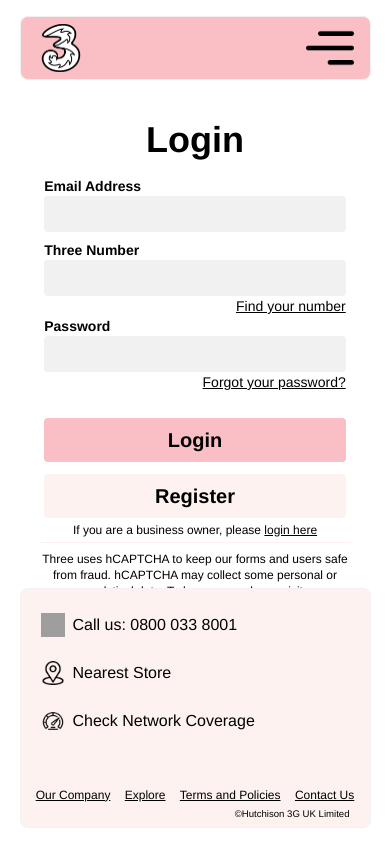
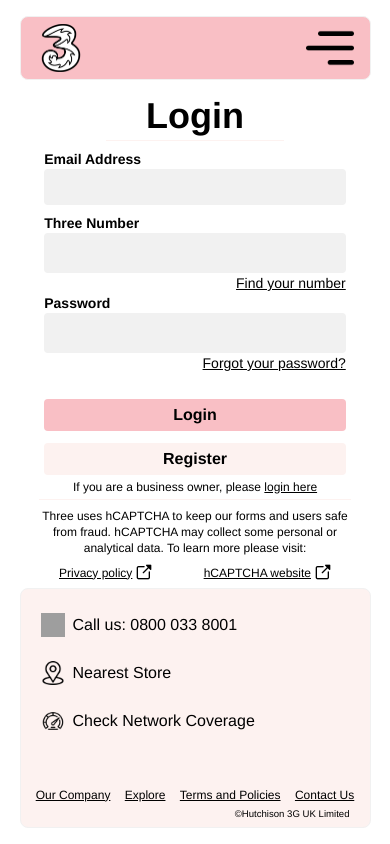
Before and after one commit to sam98963/Three_Login_Redesign, a React (Vite) app: page / in a window 390 px wide. Built offline with nearby package versions, Linux system fonts and the light colour scheme; grey boxes are pictures that could not be loaded.

Commit message:
responsive 80% complete

```diff
--- a/src/Components/Form/Form.jsx
+++ b/src/Components/Form/Form.jsx
@@ -1,37 +1,37 @@
 import NewTab from "../../Assets/NewTab.png"
 export default function Form(){
   return(<main className="w-full flex items-center flex-col h-3/5 ">
-    <h1 className="text-4xl md:text-5xl font-bold py-2 pt-10 -mt-4 md:py-8 md:-mt-8">Login</h1>
+    <h1 className="text-4xl md:text-5xl font-bold pt-10 py-1 -mt-10 md:py-3 md:pt-10 md:-mt-8 border-b-1 border-secondary px-10">Login</h1>
 
-    <section className="w-full flex justify-center text-sm md:text-lg">
+    <section className="w-full flex justify-center text-sm md:text-lg mt-2">
 
-      <form className="flex flex-wrap w-11/12 md:w-4/5 xl:justify-start justify-center">
-        <div className="w-full md:w-1/2 px-7 py-2 md:py-5 md:py-0">
+      <form className="flex flex-wrap w-11/12 lg:w-4/5 xl:justify-start justify-center">
+        <div className="w-full md:w-3/5 lg:w-1/2 px-7 md:pb-5 pb-2">
           <p className="font-bold">Email Address</p>
-          <input type= "text" className="bg-tertiary placeholder:text-sm py-1 md:placeholder:text-lg md:py-2 pl-2 rounded w-full lg:placeholder:text-xl focus:outline-none text-xl "></input>
+          <input type= "text" className="bg-tertiary placeholder:text-sm py-1 md:placeholder:text-lg md:py-2 pl-2 rounded w-full focus:outline-none text-xl "></input>
         </div>
-        <div className="w-full md:w-1/2 px-7 flex flex-col">
+        <div className="w-full md:w-3/5 lg:w-1/2 px-7 flex flex-col">
           <p className="font-bold">Three Number</p>
-          <input type= "text" className="bg-tertiary md:placeholder:text-lg py-1 md:py-2 pl-2 rounded w-full lg:placeholder:text-xl focus:outline-none text-xl "></input>
+          <input type= "text" className="bg-tertiary md:placeholder:text-lg py-1.5 md:py-2 pl-2 rounded w-full focus:outline-none text-xl "></input>
           <a className="self-end underline">Find your number</a>
         </div>
-        <div className="w-full md:w-1/2 px-7 flex flex-col">
+        <div className="w-full md:w-3/5 lg:w-1/2 px-7 flex flex-col">
           <p className="font-bold">Password</p>
-          <input type= "text" className="bg-tertiary md:placeholder:text-lg py-1 md:py-2 pl-2 rounded w-full lg:placeholder:text-xl focus:outline-none text-xl "></input>
+          <input type= "text" className="bg-tertiary md:placeholder:text-lg py-1.5 md:py-2 pl-2 rounded w-full focus:outline-none text-xl "></input>
           <a className="self-end underline">Forgot your password?</a>
         </div>
-        <div className="w-full md:w-1/2 px-7 flex flex-col justify-center">
-          <button className="w-full bg-primary font-bold text-xl py-2 rounded mt-6.5">Login</button>
-          <button className="w-full bg-secondary font-bold text-xl py-2 rounded mt-3">Register</button>
-          <p className="md:self-end self-center my-1 md:text-sm text-xs">If you are a business owner, please <a className="self-end underline">login here</a></p>
+        <div className="w-full md:w-3/5 lg:w-1/2 px-7 flex flex-col items-start justify-center">
+          <button className="w-full bg-primary font-bold py-1 text-base md:text-xl md:py-2 rounded mt-6.5">Login</button>
+          <button className="w-full bg-secondary font-bold py-1 text-base md:text-xl md:py-2 rounded mt-3">Register</button>
+          <p className="lg:self-end self-center my-1 md:text-sm text-xs">If you are a business owner, please <a className="self-end underline">login here</a></p>
         </div>
 
       </form>
     </section>
 
     <section className="w-full flex justify-center text-xs md:text-sm">
-      <div className="w-4/5">
-        <div className="flex flex-col w-full md:w-1/2 border-t-1 border-secondary pt-2 md:pt-5 lg:-mt-12">
+      <div className="w-4/5 flex justify-center lg:justify-start">
+        <div className="flex flex-col w-full md:w-3/5 lg:w-1/2 border-t-1 border-secondary pt-2 md:pt-5 lg:-mt-12">
           <p className="text-center w-full">Three uses hCAPTCHA to keep our forms and users safe from fraud. hCAPTCHA may collect some personal or analytical data. To learn more please visit:</p>
           <div className="flex justify-between w-full px-5 pt-2 md:pt-4">
             <div className="flex items-center">
```
